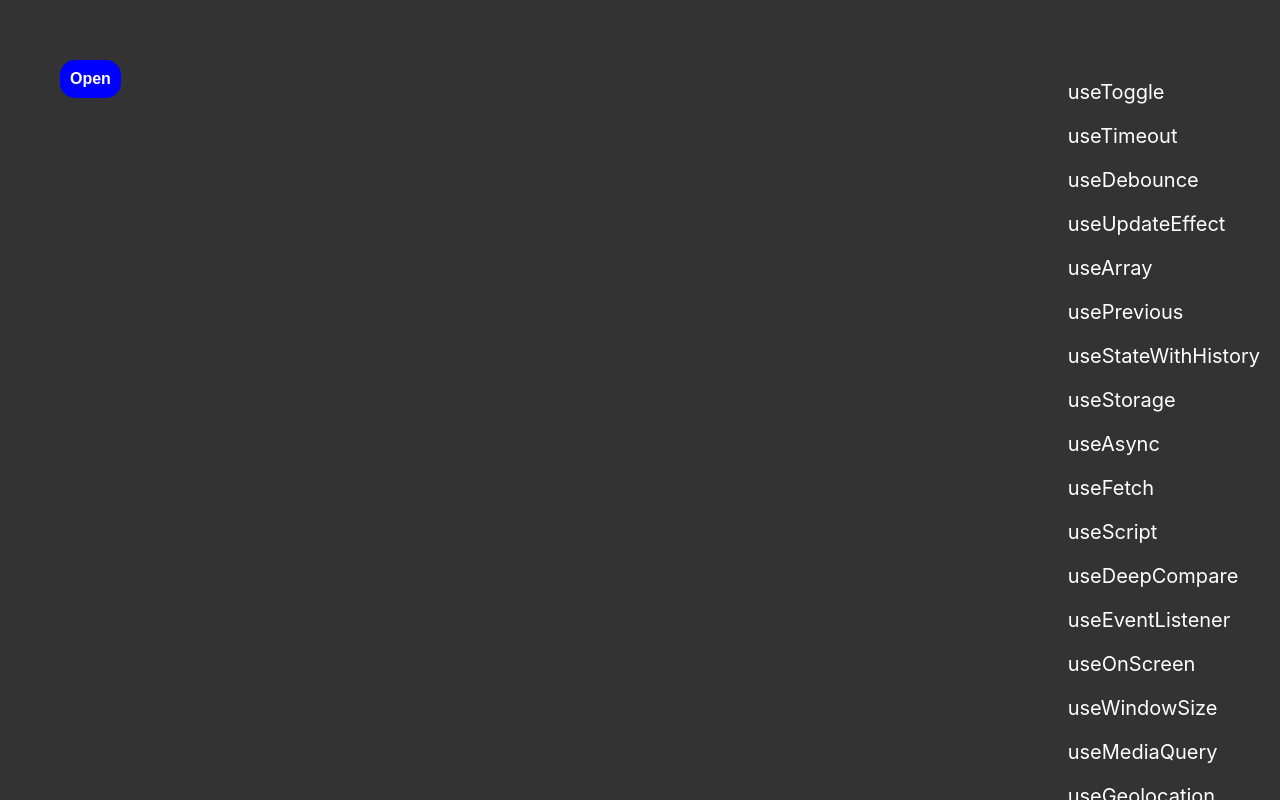
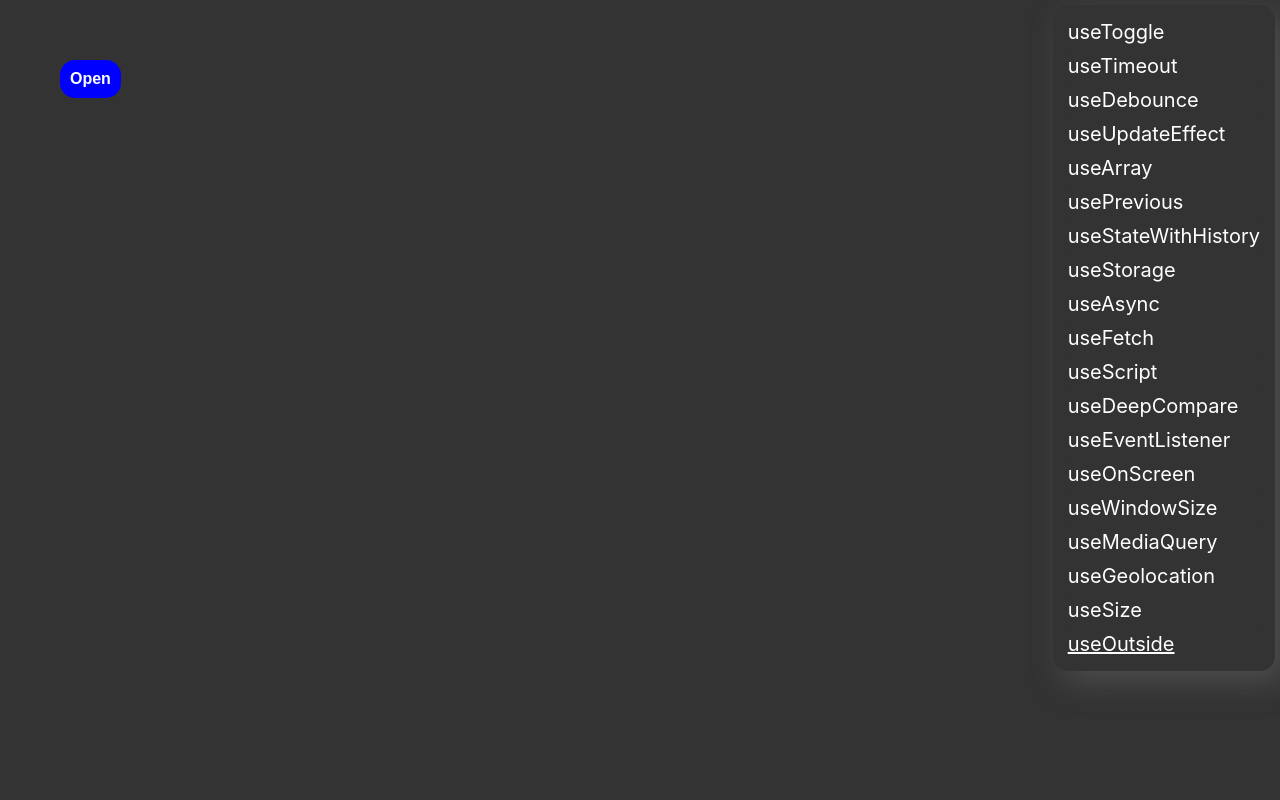
Before and after one commit to VivekMalhan666/custom-react-hooks, a React (Create React App) app: page /useoutside in a window 1280 px wide. Built offline with nearby package versions, Linux system fonts and the light colour scheme; the HTML template or start-up script is replaced by a standard one.

Commit message:
Sidebar update - active state - hover on sidebar links

```diff
--- a/src/App.css
+++ b/src/App.css
@@ -14,14 +14,25 @@ button{
 }
 
 .sidebar{
+  top: 0;
   display: flex;
   position: fixed;
   right: 0;
-  height: 100%;
   flex-direction: column;
   cursor: pointer;
+  border-radius: 15px;
+  margin-bottom: 15px;
+  box-shadow: 10px 10px 30px #4e4e4e;
+  z-index: 100;
 }
 .sidebar p{
-  margin: 5px 0;
+  margin: 0;
   padding: 5px;
+  border-radius: 5px;
 }
+.sidebar p:hover{
+  background-color: #555555;
+}
+.sidebar .active{
+  text-decoration: underline;
+}
--- a/src/components/SideBar.jsx
+++ b/src/components/SideBar.jsx
@@ -82,10 +82,15 @@ const sidebarOptions = [
 
 function SideBar() {
   const history = useHistory();
+  const activePath = window.location.pathname;
   return (
     <div className="sidebar">
       {sidebarOptions.map(({ name, path }, index) => (
-        <p key={index} onClick={() => history.push(path)}>
+        <p
+          key={index}
+          onClick={() => history.push(path)}
+          className={`${path === activePath ? 'active' : ''}`}
+        >
           {name}
         </p>
       ))}
```
